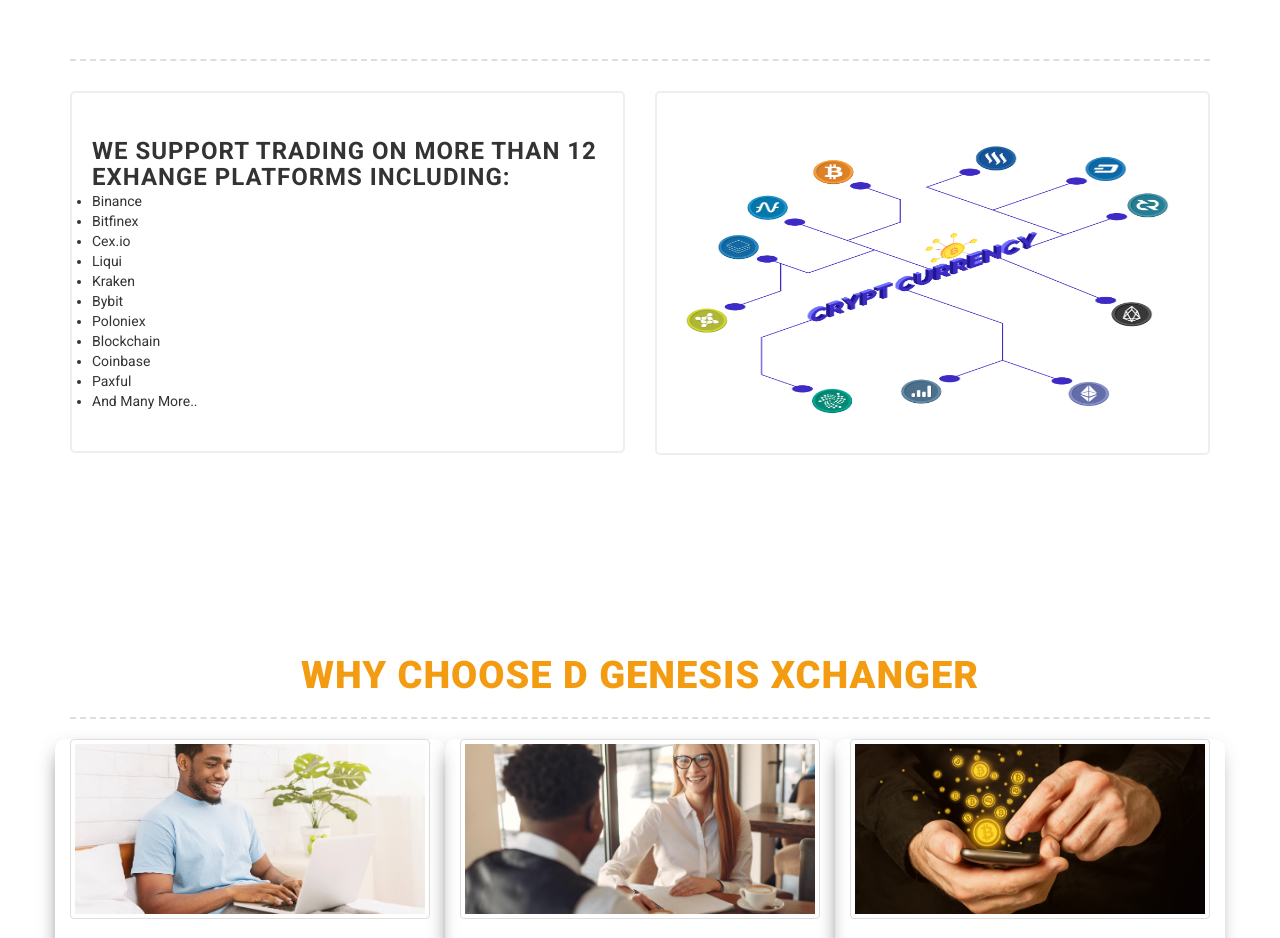
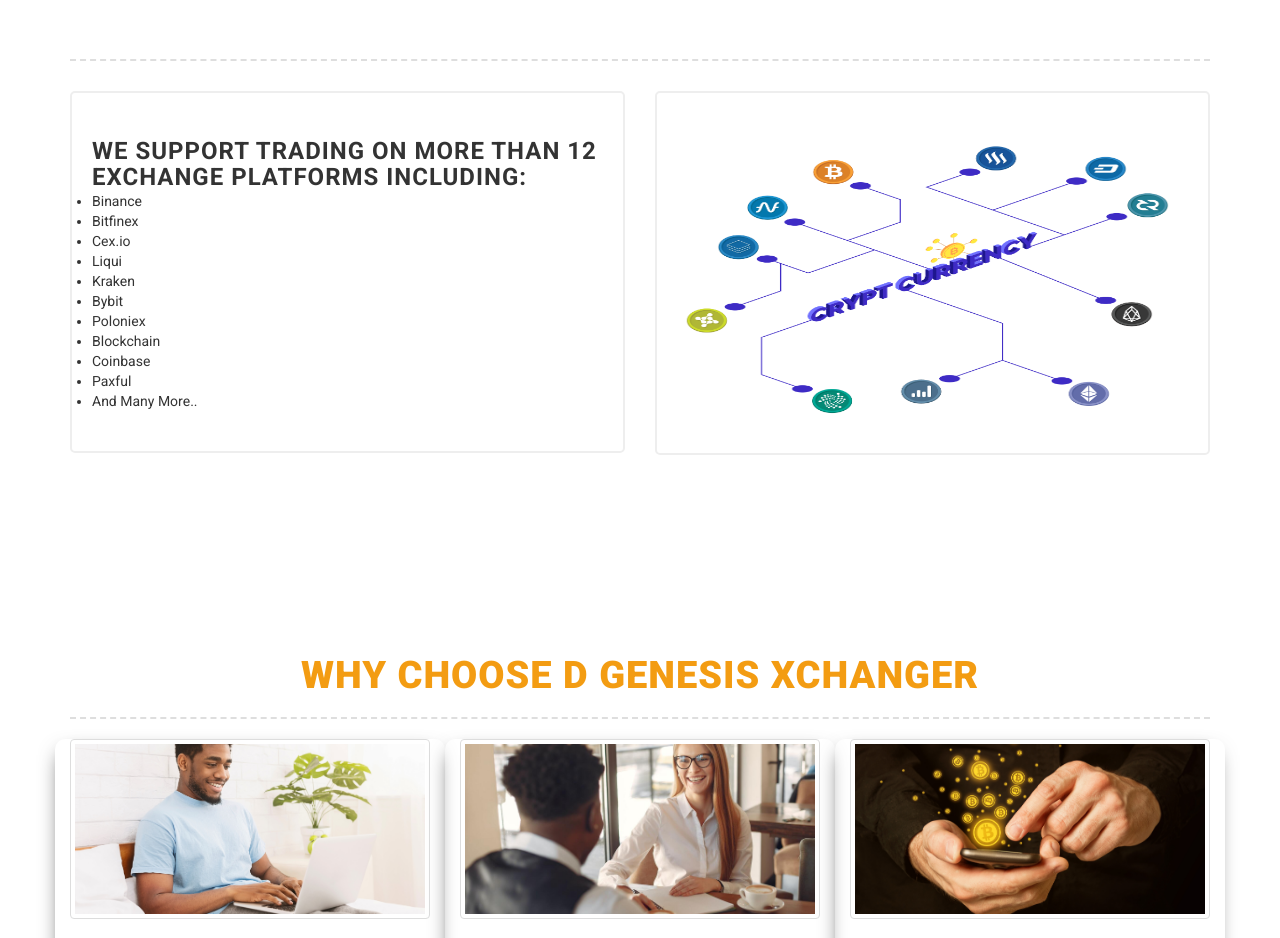
Before and after one commit to lara223/Trading-website, a plain HTML site: page index.html in a window 1280 px wide. Shown: the part 2220-3158 px from the top of the page. Drawn offline with Linux system fonts and the light colour scheme.

Commit message:
typo fixed

```diff
--- a/index.html
+++ b/index.html
@@ -160,7 +160,7 @@
             <div class="row">
                 <div class="col-md-6">
                     <div class="bdr">
-                        <h3 style="font-weight: bold;">We support trading on more than 12 exhange platforms including:</h3>
+                        <h3 style="font-weight: bold;">We support trading on more than 12 exchange platforms including:</h3>
                         <ul>
                             <li>Binance</li>
                             <li>Bitfinex</li>
```
